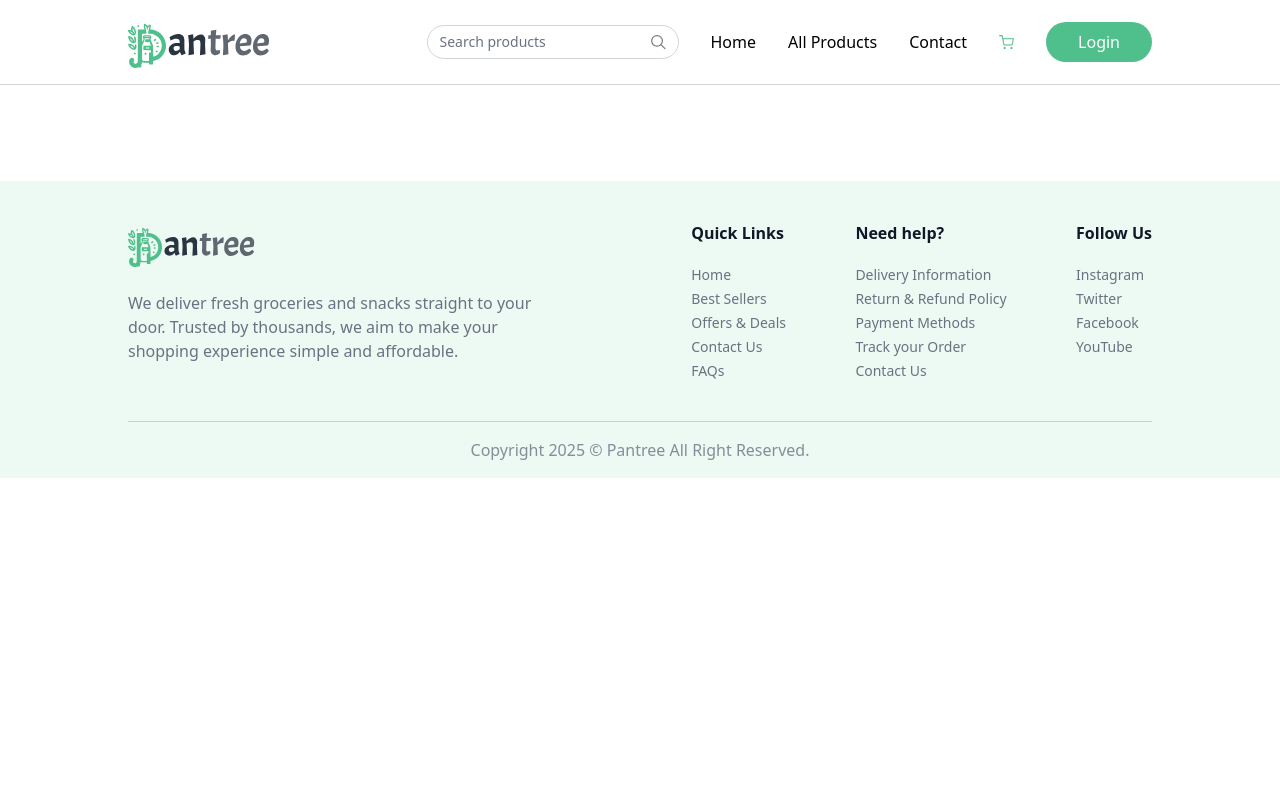
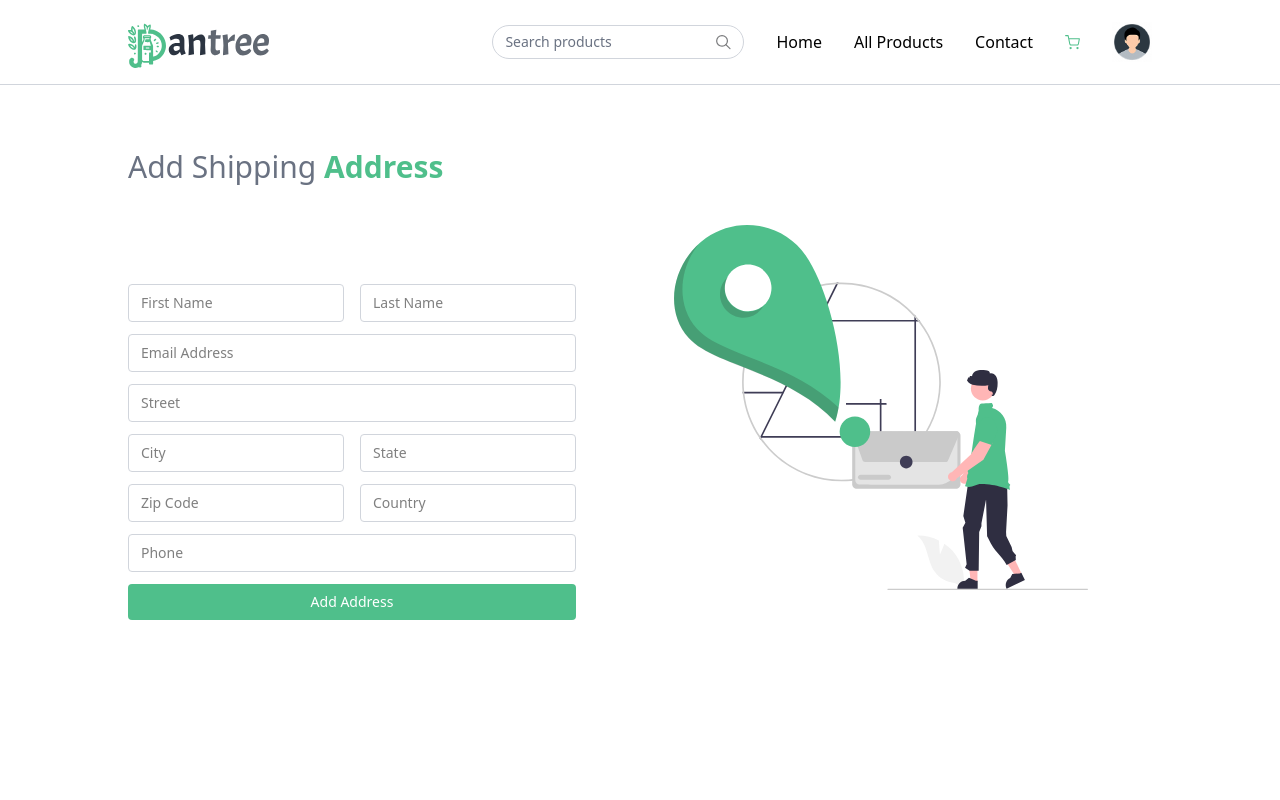
Before and after one commit to krAryn/Pantree, a React (Vite) app in the folder client/: page /addaddress in a window 1280 px wide. Shown: the top 800 px of the page. Built offline with nearby package versions, Linux system fonts and the light colour scheme.

Commit message:
Add Address and My Orders page

```diff
--- a/client/src/App.jsx
+++ b/client/src/App.jsx
@@ -10,6 +10,8 @@ import AllProducts from './pages/AllProducts.jsx'
 import ProductCategory from './components/ProductCategory.jsx'
 import ProductDetails from './pages/ProductDetails.jsx'
 import Cart from './pages/Cart.jsx'
+import AddAddress from './pages/AddAddress.jsx'
+import MyOrders from './pages/MyOrders.jsx'
 
 
 const App = () => {
@@ -30,6 +32,8 @@ const App = () => {
                     {products && <Route path="/allproducts/:category" element={<ProductCategory />} />}
                     {products && <Route path="/allproducts/:category/:id" element={<ProductDetails/>} />}
                     <Route path="/mycart" element={<Cart />} />
+                    <Route path="addaddress" element={<AddAddress />} />
+                    <Route path="myorders" element={<MyOrders />} />
                 </Routes>
                 {!location.includes("seller") && !location.includes("login") && !location.includes("signup") && <Footer />}
         </div>
--- a/client/src/assets/assets.js
+++ b/client/src/assets/assets.js
@@ -805,19 +805,6 @@ export const dummyAddress = [
     country: "IN",
     phone: "1234567890",
   },
-  {
-    _id: "67b5b9e54ea97f71bbc196a0",
-    userId: "67b5880e4d09769c5ca61644",
-    firstName: "Great",
-    lastName: "Stack",
-    email: "user.greatstack@gmail.com",
-    street: "Street 456",
-    city: "Second City",
-    state: "Another new State",
-    zipcode: 78912,
-    country: "IN",
-    phone: "1234567890",
-  },
 ];
 
 export const dummyOrders = [
--- a/client/src/contexts/AppContext.jsx
+++ b/client/src/contexts/AppContext.jsx
@@ -12,7 +12,7 @@ const MAX_PER_ITEM_LIMIT = 5;
 
 const AppContextProvider = ({ children }) => {
 
-    const [user, setUser] = useState(null)      // user stores user id or null if user isn't logged in
+    const [user, setUser] = useState(true)      // user stores user id or null if user isn't logged in
     const [isSeller, setIsSeller] = useState(false)     // if the user is Seller then isSeller is true.
     const navigate = useNavigate()
     const location = useLocation();
@@ -20,6 +20,7 @@ const AppContextProvider = ({ children }) => {
     const [searchQuery, setSearchQuery] = useState()
     const [addresses, setAddresses] = useState(dummyAddress)
     const [currentAddress, setCurrentAddress] = useState(addresses[0])
+    const [myOrders, setMyOrders] = useState()
 
 
     const fetchProducts = async () => {
@@ -86,7 +87,7 @@ const AppContextProvider = ({ children }) => {
         setCartItems(newCartData);
     }
 
-    const value = {user, setUser, isSeller, setIsSeller, navigate, location, products, setProducts, addToCart, removeFromCart, cartItems, searchQuery, setSearchQuery, getTotalCartItems, getTotalCartAmount, updateCartItems, addresses, setAddresses, currentAddress, setCurrentAddress}
+    const value = {user, setUser, isSeller, setIsSeller, navigate, location, products, setProducts, addToCart, removeFromCart, cartItems, searchQuery, setSearchQuery, getTotalCartItems, getTotalCartAmount, updateCartItems, addresses, setAddresses, currentAddress, setCurrentAddress, myOrders, setMyOrders}
 
 
     useEffect(() => {
--- /dev/null
+++ b/client/src/pages/AddAddress.jsx
@@ -0,0 +1,124 @@
+import React, { useEffect } from 'react'
+import { assets } from '../assets/assets'
+import toast, { Toaster } from 'react-hot-toast'
+import {useForm} from "react-hook-form"
+import { useAppContext } from '../contexts/AppContext'
+
+const AddAddress = () => {
+    const {addresses, setAddresses} = useAppContext();
+
+    const {
+        register,
+        handleSubmit,
+        formState: { errors, isSubmitting }
+    } = useForm();
+
+    const validate = () => {
+        let keys = Object.keys(errors)
+        if (keys.length > 0) {
+            toast.error(errors[keys[0]].message, {duration: 1000})
+        }
+    }
+
+    const saveAddress = async () => {
+        return new Promise((res, rej) => {
+            setTimeout(() => {
+                console.log("Address Saved")
+                res()
+            }, 2000)
+        })
+    }
+
+    const submitHandler = async (data) => {
+        if (!String(data.email).includes("@")) {
+            toast.error("Please enter a valid Email address!", {duration: 1000})
+        } else {
+            // console.log(data)
+            setAddresses([...addresses, data])
+            await saveAddress()
+            // console.log(addresses)
+        }
+    }
+
+    useEffect(() => console.log(addresses), [addresses])
+
+
+    return (
+        <div className='mt-16 pb-16 px-6 md:px-16 lg:px-32'>
+            <p className='text-2xl md:text-3xl text-gray-500'>Add Shipping <span className='font-semibold text-primary'>Address</span></p>
+            <div className="flex flex-col-reverse lg:flex-row justify-between items-center mt-10 gap-3">
+                <div className='flex-1 lg:max-w-md lg:min-w-[400px] md:min-w-[500px]'>
+                    <form onSubmit={handleSubmit(submitHandler)} className='space-y-3 mt-6 text-sm flex flex-col'>
+                        <div className='flex gap-4'>
+                            <input
+                                type="text"
+                                placeholder='First Name'
+                                className='w-full border border-gray-300 bg-white px-3 py-2 outline-primary rounded'
+                                {...register("firstName", {required: "First Name is Required!"})}
+                            />
+                            <input
+                                type="text"
+                                placeholder='Last Name'
+                                className='w-full border border-gray-300 bg-white px-3 py-2 outline-primary rounded'
+                                {...register("lastName", {required: "Last Name is Required!"})}
+                            />
+                        </div>
+                        <input
+                            type="text"
+                            placeholder='Email Address'
+                            className='w-full border border-gray-300 bg-white px-3 py-2 outline-primary rounded'
+                            {...register("email", {required: "Email is Required!"})}
+                            />
+                        <input
+                            type="text"
+                            placeholder='Street'
+                            className='w-full border border-gray-300 bg-white px-3 py-2 outline-primary rounded'
+                            {...register("street", {required: "Street Name is Required!"})}
+                        />
+                        <div className='flex gap-4'>
+                            <input
+                                type="text"
+                                placeholder='City'
+                                className='w-full border border-gray-300 bg-white px-3 py-2 outline-primary rounded'
+                                {...register("city", {required: "City Name is Required!"})}
+                            />
+                            <input
+                                type="text"
+                                placeholder='State'
+                                className='w-full border border-gray-300 bg-white px-3 py-2 outline-primary rounded'
+                                {...register("state", {required: "State Name is Required!"})}
+                            />
+                        </div>
+                        <div className='flex gap-4'>
+                            <input
+                                type="text"
+                                placeholder='Zip Code'
+                                className='w-full border border-gray-300 bg-white px-3 py-2 outline-primary rounded'
+                                {...register("zipcode", {required: "Zip Code is Required!"})}
+                            />
+                            <input
+                                type="text"
+                                placeholder='Country'
+                                className='w-full border border-gray-300 bg-white px-3 py-2 outline-primary rounded'
+                                {...register("country", {required: "Country is Required!"})}
+                            />
+                        </div>
+                        <input
+                            type="text"
+                            placeholder='Phone'
+                            className='w-full border border-gray-300 bg-white px-3 py-2 outline-primary rounded'
+                            {...register("phone", {required: "Phone no. is Required!"})}
+                        />
+
+                        {!isSubmitting ? (<button onClick={validate} className="w-full bg-primary hover:bg-primary-dull text-white font-medium py-2 px-4 rounded transition">Add Address</button>): (
+                            <button onClick={validate} className="w-full text-gray-500 bg-gray-500/20 font-medium py-2 px-4 rounded transition" disabled>Saving Address</button>
+                        )}
+                    </form>
+                </div>
+                <img className='md:mr-16 mb-16 md:mt-0 lg:w-[414px] w-[300px]' src={assets.add_address_iamge} alt="" />
+            </div>
+        </div>
+    )
+}
+
+export default AddAddress
--- a/client/src/pages/Cart.jsx
+++ b/client/src/pages/Cart.jsx
@@ -44,7 +44,7 @@ const Cart = () => {
     const placeOrder = async () => {
         return new Promise ((res, rej) => {
             setTimeout(() => {
-                // console.log("Order Placed")
+                console.log("Order Placed")
                 res();
             }, 2000)
         })
--- a/client/src/pages/Login.jsx
+++ b/client/src/pages/Login.jsx
@@ -15,10 +15,10 @@ const Login = () => {
         formState: { errors, isSubmitting },
     } = useForm()
 
-    const submitData = (data) => {
+    const submitData = () => {
         return new Promise((res, rej) => {
             setTimeout(() => {
-                // console.log("Data submitted!\n", data)
+                console.log("Data submitted!")
                 res()}, 2000)
         })
     }
@@ -27,7 +27,7 @@ const Login = () => {
         if (!String(data.email).includes("@")) {
             toast.error("Please enter a valid Email address", {duration: 1000})
         } else {
-            await submitData(data)
+            await submitData()
             setUser(true);
             navigate("/home")
         }
--- /dev/null
+++ b/client/src/pages/MyOrders.jsx
@@ -0,0 +1,14 @@
+import React from 'react'
+
+const MyOrders = () => {
+    return (
+        <div className='mt-16 flex flex-col px-6 md:px-16 lg:px-32'>
+            <div className='flex flex-col items-end w-max mb-8'>
+                <p className='text-2xl font-medium uppercase'>My Orders</p>
+                <div className="w-16 rounded-full bg-primary h-0.5"></div>
+            </div>
+        </div>
+    )
+}
+
+export default MyOrders
```
